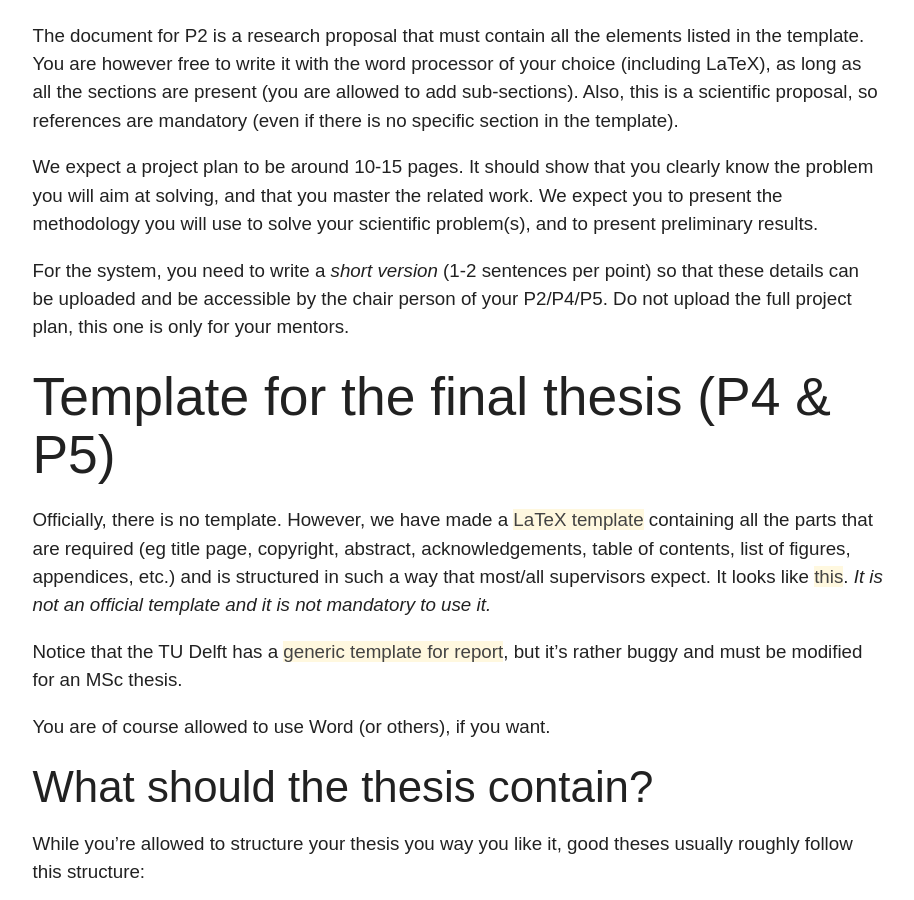
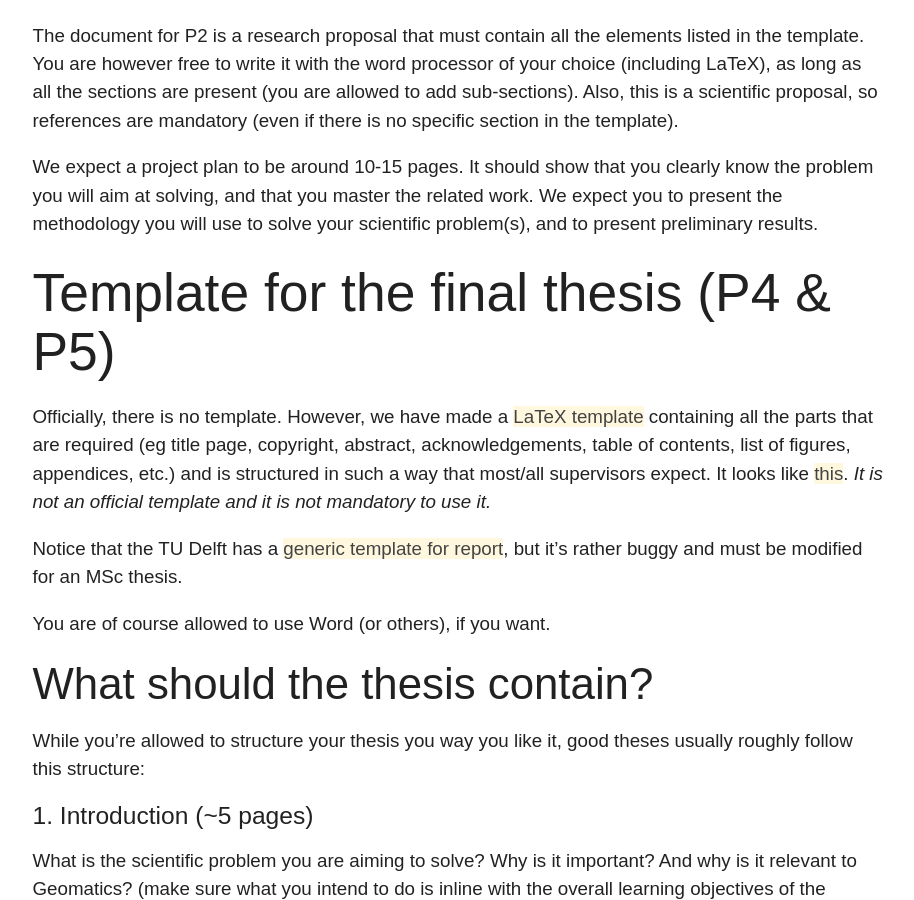
Before and after one commit to tudelft3d/geo2020, a Jekyll site: the page built from templates/index.md, in a window 1280 px wide and 900 px high, scrolled down 323 px. Shown: the whole window, without its empty margins (182-1096 px from the left). Built offline with Jekyll 4.4.1, drawn with Linux system fonts in a browser that asks for light colours; nearby versions of some CDN libraries.

Commit message:
commented out part about short P2 for system
not valid anymore from email today

```diff
--- a/templates/index.md
+++ b/templates/index.md
@@ -17,8 +17,8 @@ We expect a project plan to be around 10-15 pages.
 It should show that you clearly know the problem you will aim at solving, and that you master the related work.
 We expect you to present the methodology you will use to solve your scientific problem(s), and to present preliminary results.
 
-For the system, you need to write a *short version* (1-2 sentences per point) so that these details can be uploaded and be accessible by the chair person of your P2/P4/P5.
-Do not upload the full project plan, this one is only for your mentors.
+<!-- For the system, you need to write a *short version* (1-2 sentences per point) so that these details can be uploaded and be accessible by the chair person of your P2/P4/P5. -->
+<!-- Do not upload the full project plan, this one is only for your mentors. -->
 
 
 ## Template for the final thesis (P4 & P5)
```
